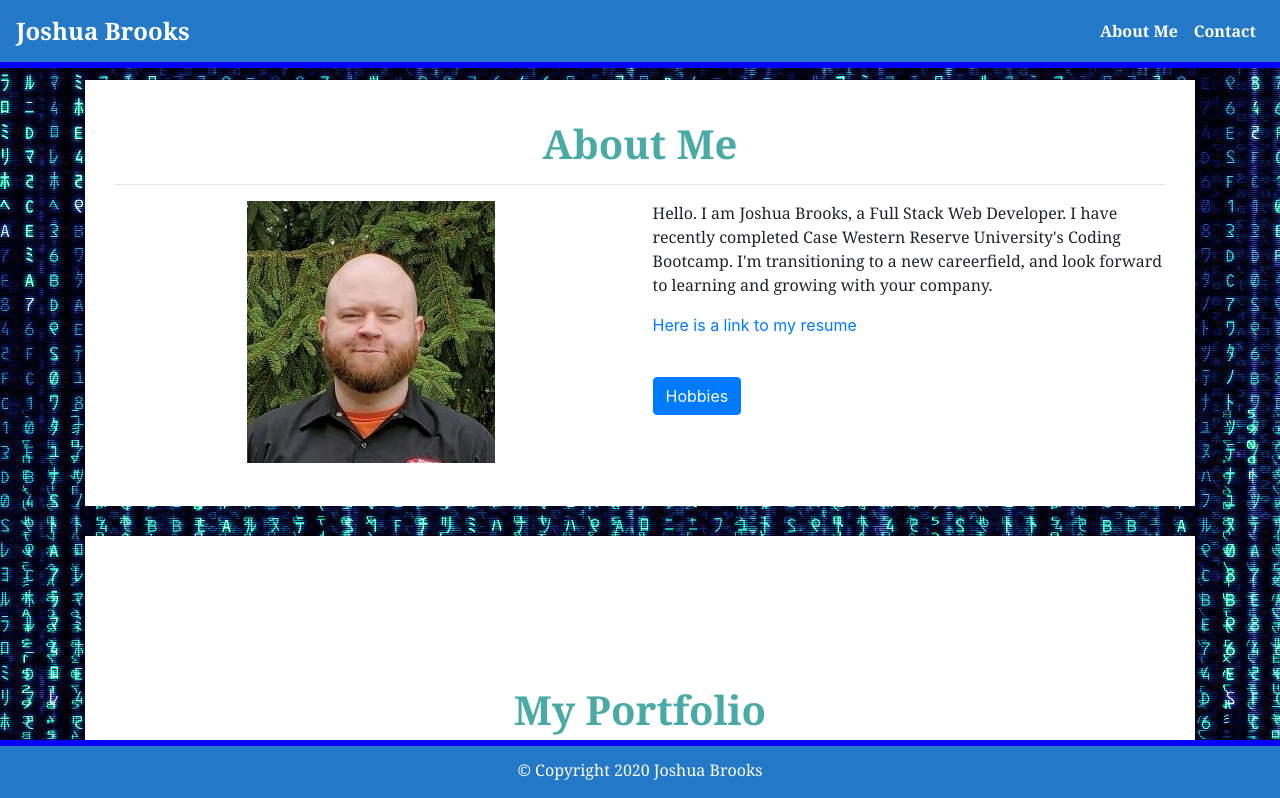
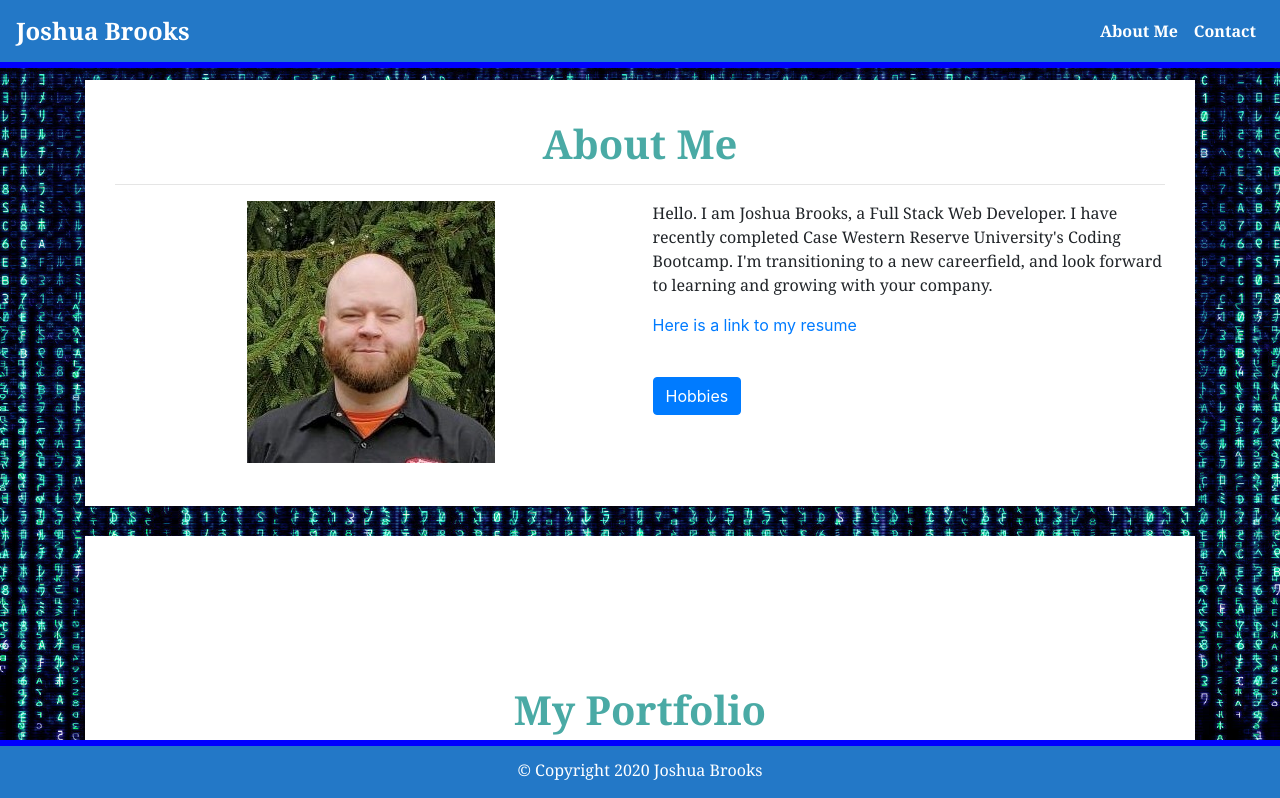
Before and after one commit to Misterjosh/react-portfolio, a React (Create React App) app: page / in a window 1280 px wide. Shown: the top 798 px of the page. Built offline with nearby package versions, Linux system fonts and the light colour scheme.

Commit message:
New attempt to fix background issue with :before

```diff
--- a/src/app/app.css
+++ b/src/app/app.css
@@ -1,7 +1,23 @@
 .App {
     text-align: center;
-    background-image: url(../images/numbers.jpg);
+    /* background-image: url(../images/numbers.jpg);
     background-size: auto;
     background-repeat: no-repeat;
-    background-attachment: fixed;
+    background-attachment: fixed; */
 }
+
+.App:before {
+    content: "";
+    display: block;
+    position: fixed;
+    left: 0;
+    top: 0;
+    width: 100%;
+    height: 100%;
+    z-index: -10;
+    background: url(../images/numbers.jpg) no-repeat center center;
+    -webkit-background-size: cover;
+    -moz-background-size: cover;
+    -o-background-size: cover;
+    background-size: cover;
+}
```
